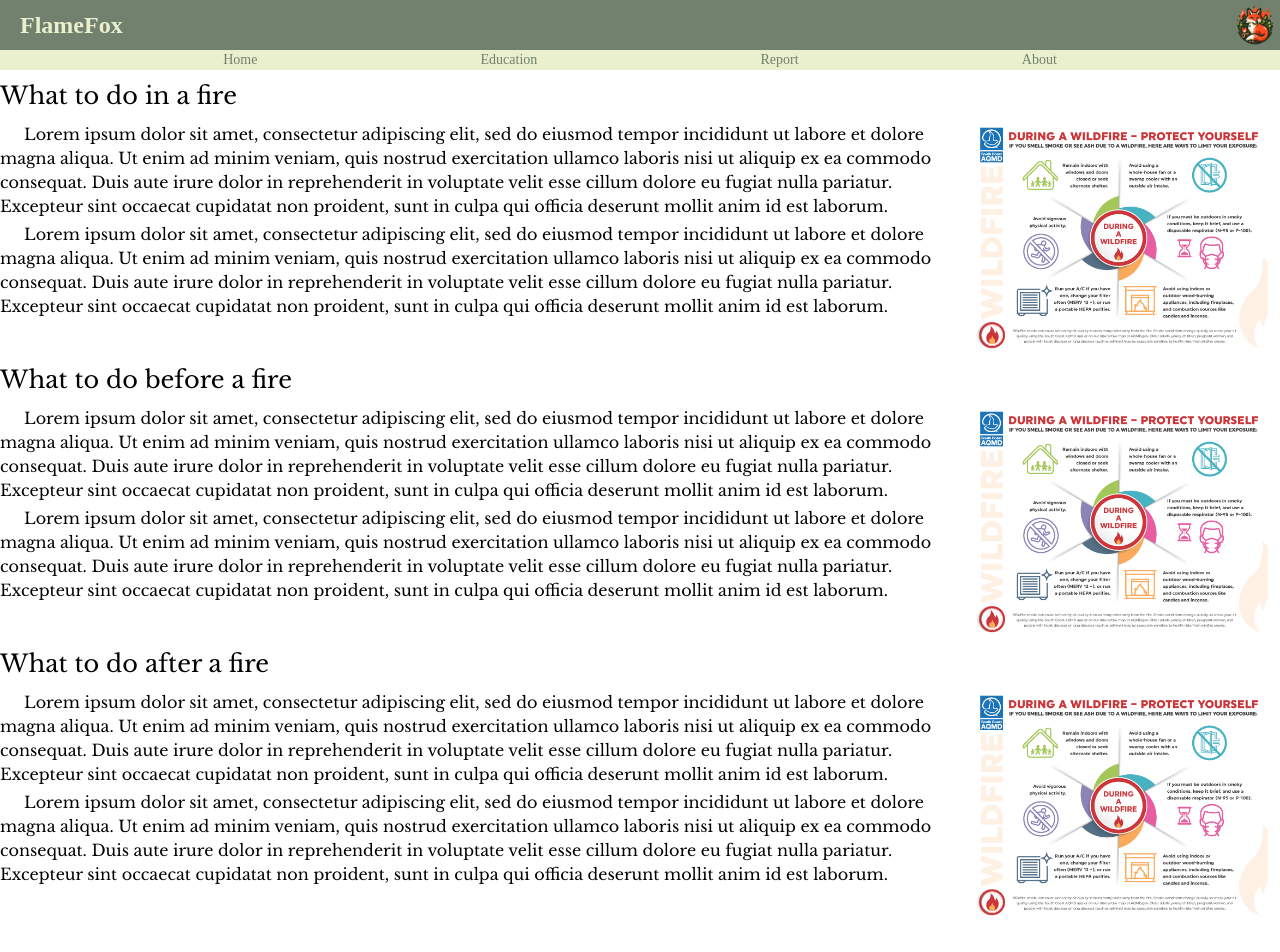
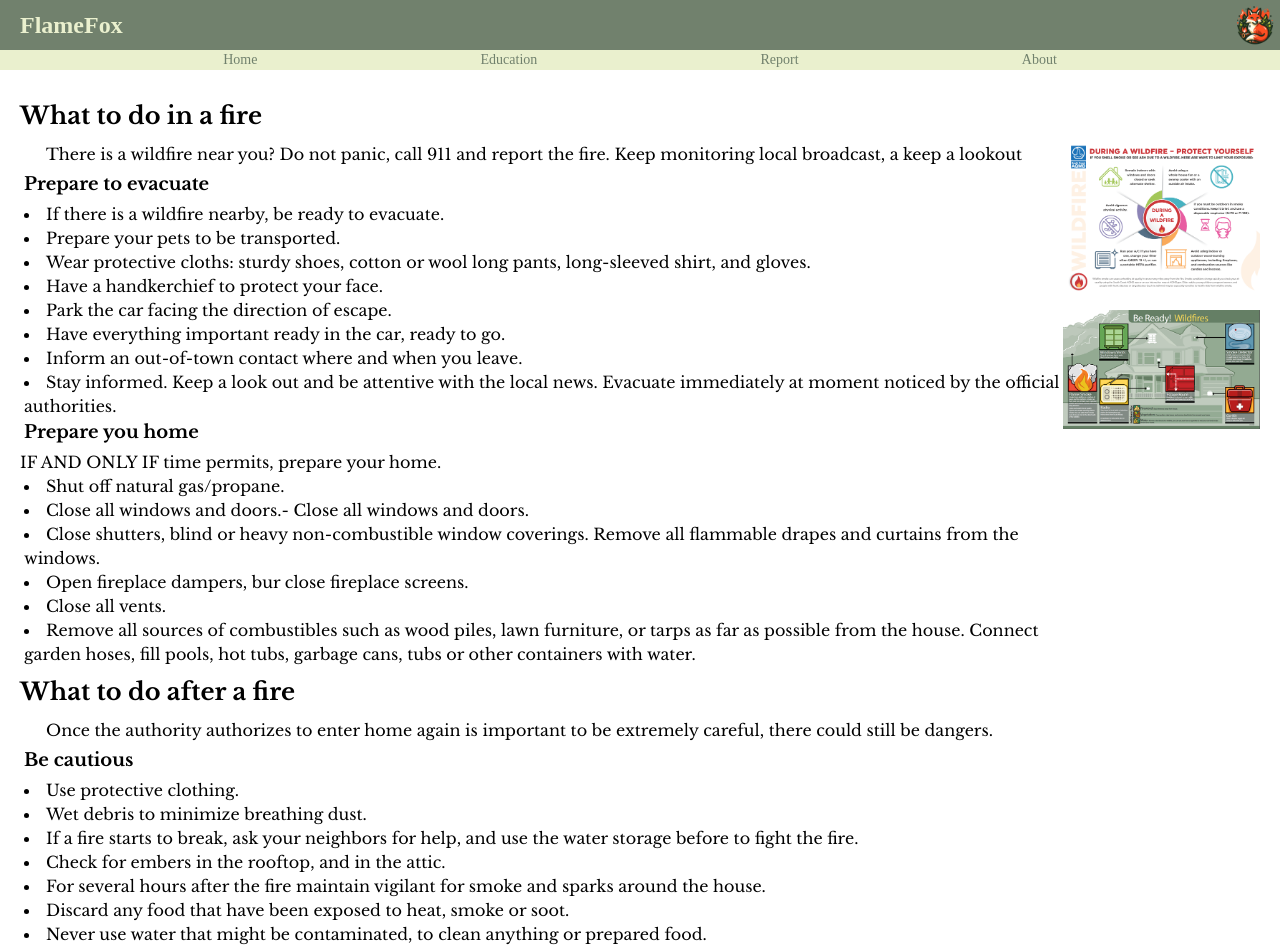
Before and after one commit to crenteriae/SpaceApps_Front, a Next.js app: page /education in a window 1280 px wide. Shown: the top 952 px of the page. Before the commit the page ends 921 px from the top, so only its background shows below. Built offline with nearby package versions, Linux system fonts and the light colour scheme; a web font is replaced by a local one.

Commit message:
Advance in education page

```diff
--- a/src/app/education/page.tsx
+++ b/src/app/education/page.tsx
@@ -3,30 +3,56 @@ import Image from 'next/image'
 
 export default function page() {
   return (
-    <div>
-        <h1 className='text-2xl my-2.5'>What to do in a fire</h1>
+    <div className='p-5'>
+        <h1 className='text-2xl my-2.5 font-bold'>What to do in a fire</h1>
         <div className='flex justify-between'>
             <div>
-                <p className='mb-1 indent-6'>Lorem ipsum dolor sit amet, consectetur adipiscing elit, sed do eiusmod tempor incididunt ut labore et dolore magna aliqua. Ut enim ad minim veniam, quis nostrud exercitation ullamco laboris nisi ut aliquip ex ea commodo consequat. Duis aute irure dolor in reprehenderit in voluptate velit esse cillum dolore eu fugiat nulla pariatur. Excepteur sint occaecat cupidatat non proident, sunt in culpa qui officia deserunt mollit anim id est laborum.</p>
+                <p className='mb-1 indent-6 ml-0.5'>There is a wildfire near you? Do not panic, call 911 and report the fire. Keep monitoring local broadcast, a keep a lookout </p>
+                <p className='mb-1 font-bold ml-1 text-lg'>Prepare to evacuate</p>
+                <li className='ml-1'>If there is a wildfire nearby, be ready to evacuate.</li>
+                <li className='ml-1'>Prepare your pets to be transported.</li>
+                <li className='ml-1'>Wear protective cloths: sturdy shoes, cotton or wool long pants, long-sleeved shirt, and gloves.</li>
+                <li className='ml-1'>Have a handkerchief to protect your face.</li>
+                <li className='ml-1'>Park the car facing the direction of escape.</li>
+                <li className='ml-1'>Have everything important ready in the car, ready to go.</li>
+                <li className='ml-1'>Inform an out-of-town contact where and when you leave.</li>
+                <li className='ml-1'>Stay informed. Keep a look out and be attentive with the local news. Evacuate immediately at moment noticed by the official authorities.</li>
+                <p className='mb-1 font-bold ml-1 text-lg'>Prepare you home</p>
+                <p>IF AND ONLY IF time permits, prepare your home. </p>
+                <li className='ml-1'>Shut off natural gas/propane.</li>
+                <li className='ml-1'>Close all windows and doors.-	Close all windows and doors.</li>
+                <li className='ml-1'>Close shutters, blind or heavy non-combustible window coverings. Remove all flammable drapes and curtains from the windows.</li>
+                <li className='ml-1'>Open fireplace dampers, bur close fireplace screens.</li>
+                <li className='ml-1'>Close all vents.</li>
+                <li className='ml-1'>Remove all sources of combustibles such as wood piles, lawn furniture, or tarps as far as possible from the house. Connect garden hoses, fill pools, hot tubs, garbage cans, tubs or other containers with water.</li>
+            </div>
+            <div>
+                <img src="/protect-yourself.png" className='flex w-80 content-center object-cover mb-4'/>
+                <img src="/wildfires-infographic.png" className='flex w-80 content-center object-cover mt-4'/>
+            </div>
+        </div>
+
+        <h1 className='text-2xl my-2.5 font-bold'>What to do after a fire</h1>
+        <div className='flex justify-between'>
+            <div>
+                <p className='mb-1 indent-6 ml-0.5'>Once the authority authorizes to enter home again is important to be extremely careful, there could still be dangers.</p>
+                <p className='mb-1 font-bold ml-1 text-lg'>Be cautious</p>
+                <li className='ml-1'>Use protective clothing.</li>
+                <li className='ml-1'>Wet debris to minimize breathing dust.</li>
+                <li className='ml-1'>If a fire starts to break, ask your neighbors for help, and use the water storage before to fight the fire.</li>
+                <li className='ml-1'>Check for embers in the rooftop, and in the attic.</li>
+                <li className='ml-1'>For several hours after the fire maintain vigilant for smoke and sparks around the house.</li>
+                <li className='ml-1'>Discard any food that have been exposed to heat, smoke or soot.</li>
+                <li className='ml-1'>Never use water that might be contaminated, to clean anything or prepared food.</li>
+            </div>
+        </div>
+            <img src="/ash-clean-up.png" className='flex w-4/12 content-center object-cover m-auto mt-4'/>
+        <h1 className='text-2xl my-2.5 font-bold'>How to prevent a fire</h1>
+        <div className='flex justify-between'>
+            <div>
+                <p className='mb-1 indent-6 ml-0.5'>Lorem ipsum dolor sit amet, consectetur adipiscing elit, sed do eiusmod tempor incididunt ut labore et dolore magna aliqua. Ut enim ad minim veniam, quis nostrud exercitation ullamco laboris nisi ut aliquip ex ea commodo consequat. Duis aute irure dolor in reprehenderit in voluptate velit esse cillum dolore eu fugiat nulla pariatur. Excepteur sint occaecat cupidatat non proident, sunt in culpa qui officia deserunt mollit anim id est laborum.</p>
                 <p className='mb-1 indent-6'>Lorem ipsum dolor sit amet, consectetur adipiscing elit, sed do eiusmod tempor incididunt ut labore et dolore magna aliqua. Ut enim ad minim veniam, quis nostrud exercitation ullamco laboris nisi ut aliquip ex ea commodo consequat. Duis aute irure dolor in reprehenderit in voluptate velit esse cillum dolore eu fugiat nulla pariatur. Excepteur sint occaecat cupidatat non proident, sunt in culpa qui officia deserunt mollit anim id est laborum.</p>
             </div>
-            <Image src="/protect-yourself.png" alt='imagen'width={300} height={300} className='mr-3'/>
-        </div>
-        <h1 className='text-2xl my-2.5'>What to do before a fire</h1>
-        <div className='flex justify-between'>
-            <div>
-                <p className='mb-1 indent-6'>Lorem ipsum dolor sit amet, consectetur adipiscing elit, sed do eiusmod tempor incididunt ut labore et dolore magna aliqua. Ut enim ad minim veniam, quis nostrud exercitation ullamco laboris nisi ut aliquip ex ea commodo consequat. Duis aute irure dolor in reprehenderit in voluptate velit esse cillum dolore eu fugiat nulla pariatur. Excepteur sint occaecat cupidatat non proident, sunt in culpa qui officia deserunt mollit anim id est laborum.</p>
-                <p className='mb-1 indent-6'>Lorem ipsum dolor sit amet, consectetur adipiscing elit, sed do eiusmod tempor incididunt ut labore et dolore magna aliqua. Ut enim ad minim veniam, quis nostrud exercitation ullamco laboris nisi ut aliquip ex ea commodo consequat. Duis aute irure dolor in reprehenderit in voluptate velit esse cillum dolore eu fugiat nulla pariatur. Excepteur sint occaecat cupidatat non proident, sunt in culpa qui officia deserunt mollit anim id est laborum.</p>
-            </div>
-            <Image src="/protect-yourself.png" alt='imagen'width={300} height={300} className='mr-3'/>
-        </div>
-        <h1 className='text-2xl my-2.5'>What to do after a fire</h1>
-        <div className='flex justify-between'>
-            <div>
-                <p className='mb-1 indent-6'>Lorem ipsum dolor sit amet, consectetur adipiscing elit, sed do eiusmod tempor incididunt ut labore et dolore magna aliqua. Ut enim ad minim veniam, quis nostrud exercitation ullamco laboris nisi ut aliquip ex ea commodo consequat. Duis aute irure dolor in reprehenderit in voluptate velit esse cillum dolore eu fugiat nulla pariatur. Excepteur sint occaecat cupidatat non proident, sunt in culpa qui officia deserunt mollit anim id est laborum.</p>
-                <p className='mb-1 indent-6'>Lorem ipsum dolor sit amet, consectetur adipiscing elit, sed do eiusmod tempor incididunt ut labore et dolore magna aliqua. Ut enim ad minim veniam, quis nostrud exercitation ullamco laboris nisi ut aliquip ex ea commodo consequat. Duis aute irure dolor in reprehenderit in voluptate velit esse cillum dolore eu fugiat nulla pariatur. Excepteur sint occaecat cupidatat non proident, sunt in culpa qui officia deserunt mollit anim id est laborum.</p>
-            </div>
-            <Image src="/protect-yourself.png" alt='imagen'width={300} height={300} className='mr-3'/>
         </div>
     </div>
 
```
Also changed, not shown: public/ash-clean-up.png (added), public/wildfires-infographic.png (added).
